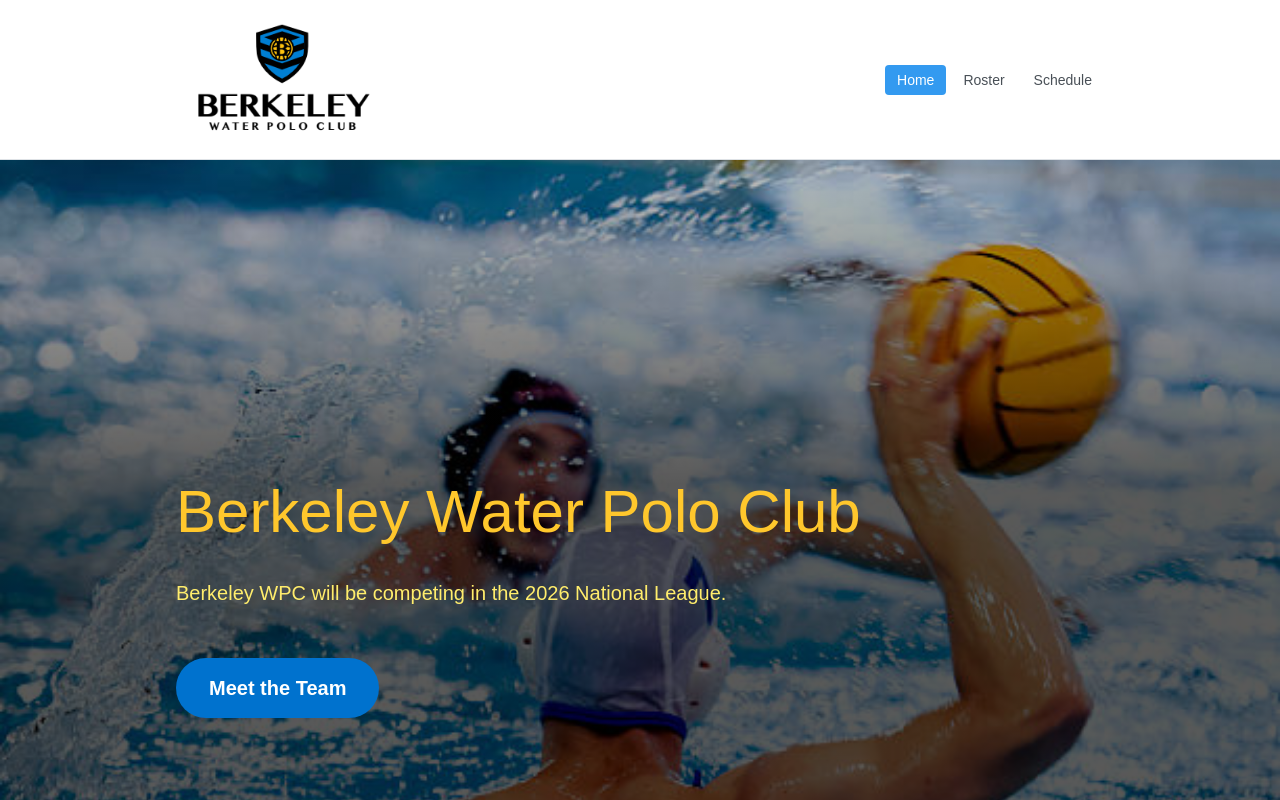
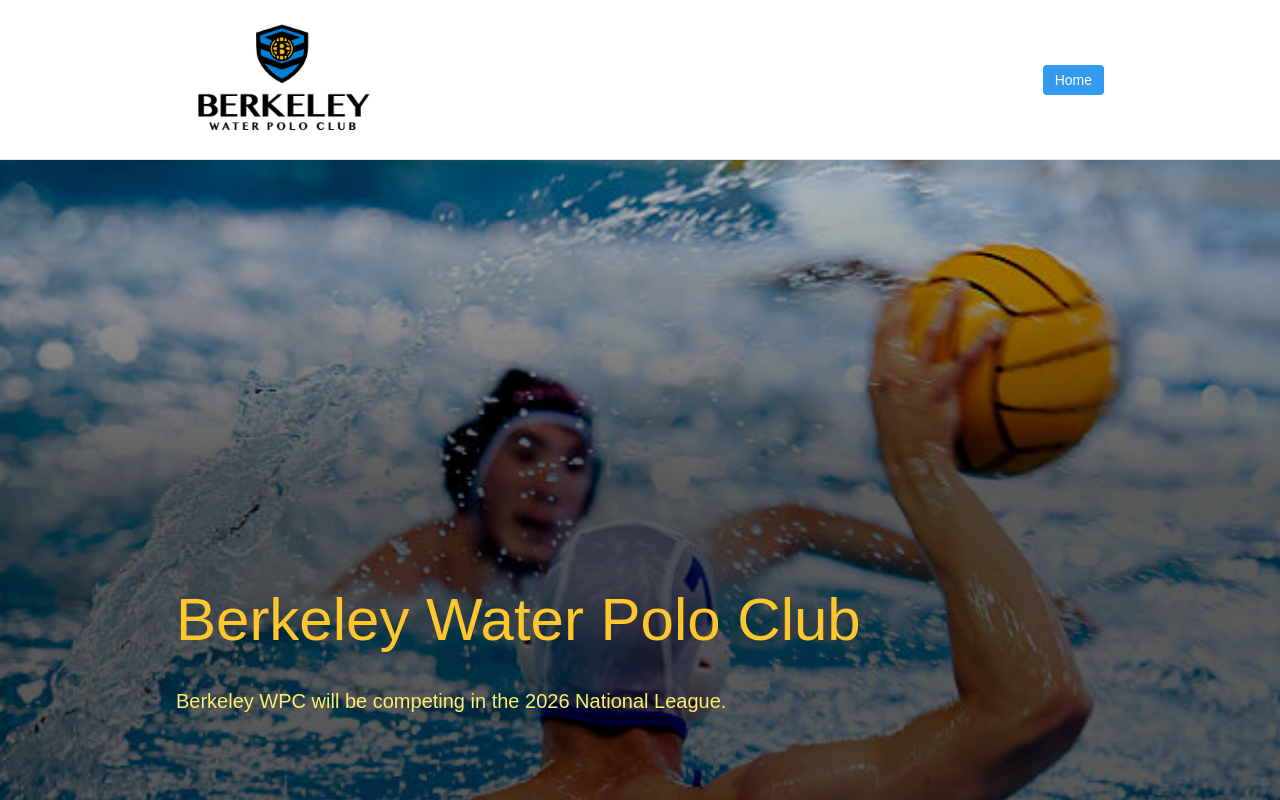
Before and after one commit to curtischen03/BerkeleyWPC, a Next.js app: page / in a window 1280 px wide. Shown: the top 800 px of the page. Built offline with nearby package versions, Linux system fonts and the light colour scheme.

Commit message:
Only have home page for now

```diff
--- a/components/HeaderSimple.tsx
+++ b/components/HeaderSimple.tsx
@@ -8,8 +8,8 @@ import Link from "next/link";
 
 const links = [
   { link: "/", label: "Home" },
-  { link: "/roster", label: "Roster" },
-  { link: "/schedule", label: "Schedule" },
+  //{ link: "/roster", label: "Roster" },
+  //{ link: "/schedule", label: "Schedule" },
 ];
 
 export function HeaderSimple() {
--- a/components/HeroContentLeft.tsx
+++ b/components/HeroContentLeft.tsx
@@ -35,7 +35,7 @@ export function HeroContentLeft() {
           Berkeley WPC will be competing in the 2026 National League.{" "}
         </Text>
 
-        <Button
+        {/* <Button
           component={Link}
           href="/roster"
           color="azure.0"
@@ -44,7 +44,7 @@ export function HeroContentLeft() {
           className={classes.control}
         >
           Meet the Team
-        </Button>
+        </Button> */}
       </Container>
     </div>
   );
```
